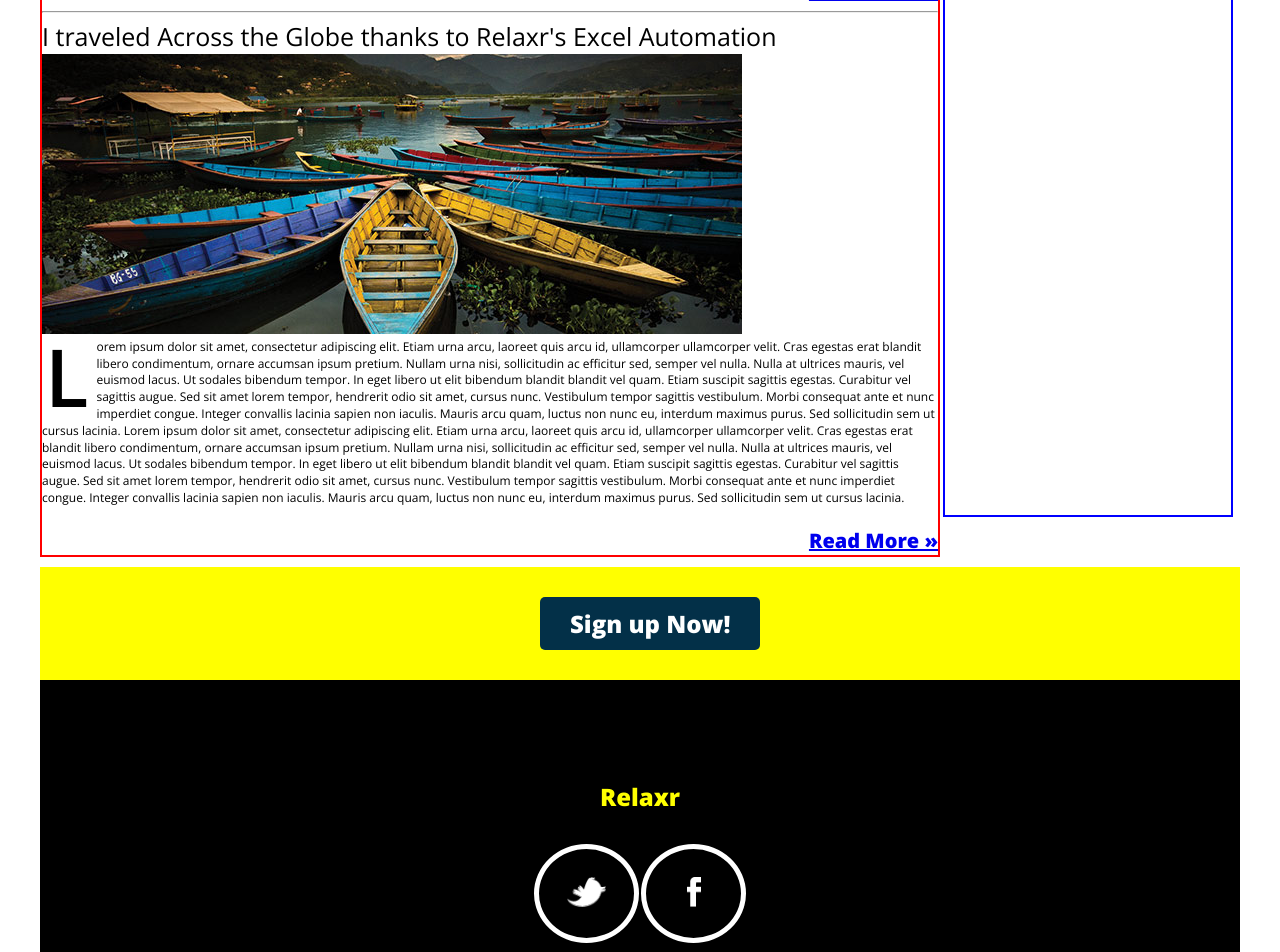
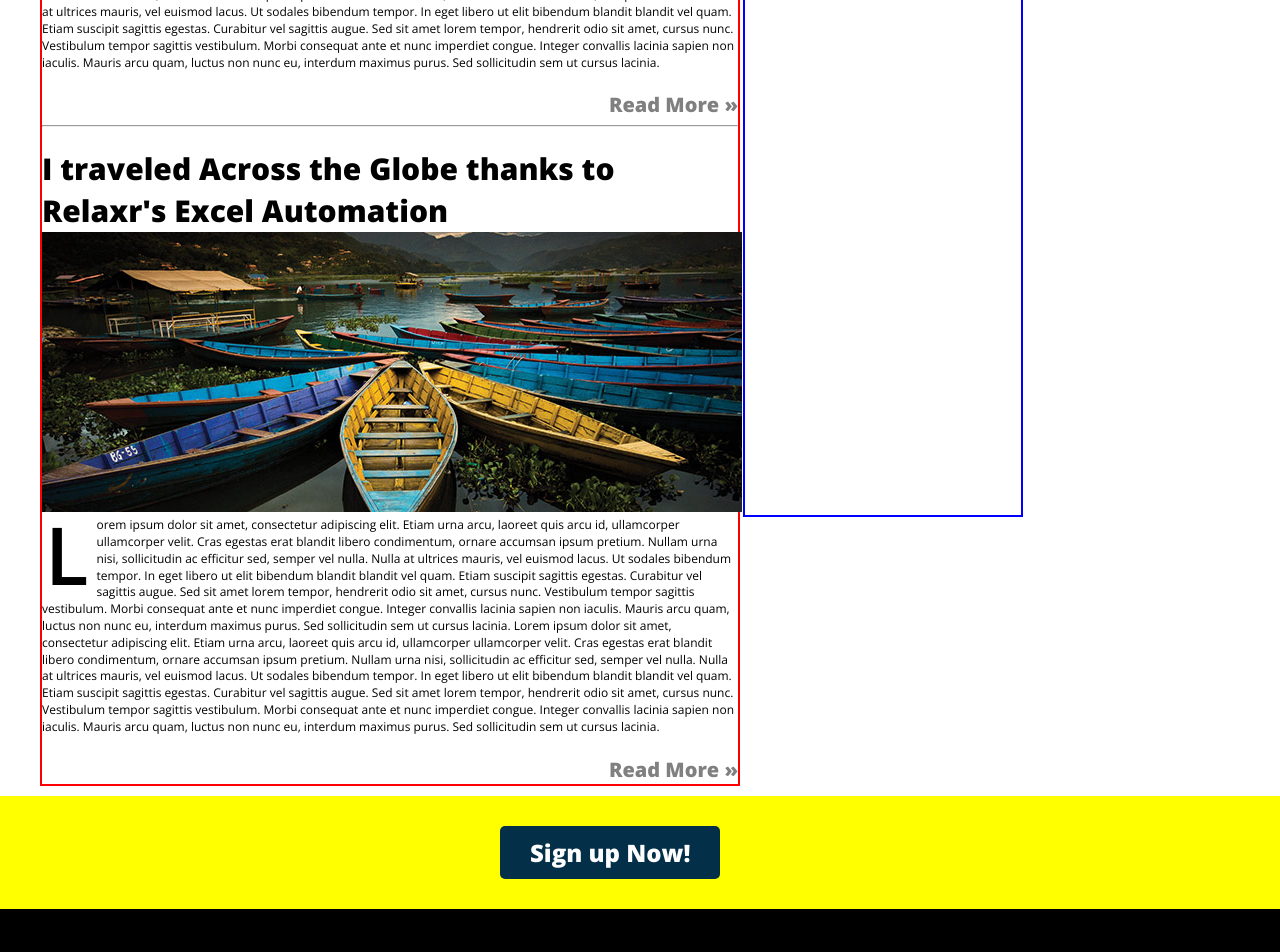
Before and after one commit to eniergray/Class_Files, a plain HTML site: page Week-2-hw/relaxr_starter_code/blog.html in a window 1280 px wide. Shown: the part 620-1572 px from the top of the page. Drawn offline with nearby package versions, Linux system fonts and the light colour scheme.

Commit message:
updates to blog

```diff
--- a/Week-2-hw/relaxr_starter_code/css/style.css
+++ b/Week-2-hw/relaxr_starter_code/css/style.css
@@ -271,13 +271,14 @@ footer {
     font-weight: 600;
     /*max-height: 300px;*/
     padding-top: 100px;
+    width: 100%;
 
 }
 
   footer h3{
    text-align: center;
    color: yellow;
-   font-size: 24px;
+   font-size: 34px;
    font-weight: 900;
    padding-bottom: 30px;
    margin-top: 0px;
@@ -287,9 +288,9 @@ footer {
 footer li{
     display: inline-block;
     /*padding: 20px;*/
-    width: 105px;
-    padding: 28px 0px;
-    border: 5px solid white;
+    width: 60px;
+    padding: 15px 0px;
+    border: 3px solid white;
     border-radius: 50%;
     transition: all 1s;
 
@@ -303,8 +304,7 @@ footer ul li:hover {
 
 }
 footer ul li img{
-    height: 30px;
-
+    height: 20px;
 
 }
 
@@ -328,11 +328,12 @@ div#blog header {
   background-color: #033048;
   /*background-size: cover; - only works with images*/
   padding: 10px 0;
+  /*width: 90%;*/
 
  }
 
  div#blog header div.inner{
-  width: 1200px;
+  width: 1000px;
   margin: 0 auto;
 
  }
@@ -353,8 +354,6 @@ div#blog header nav ul li{
   display: inline-block;
   color: white;
   margin-right: 10px;
-  margin-right: 10px;
-
 }
 
 div#blog header nav ul li a{
@@ -368,16 +367,17 @@ div#blog header nav ul li a{
 div#blog section#articles{
   border: 2px solid red;
   display: inline-block;
-  width: 900px;
+  width: 700px;
   vertical-align: top;
 }
 
 div#blog aside{
   border: 2px solid blue;
   display: inline-block;
-  width: 290px;
+  width: 280px;
   vertical-align: top;
-  height: 1050px
+  height: 1050px;
+  padding-top: 15px;
 
 
 }
@@ -388,9 +388,11 @@ div#blog div.content-wrap{
 
 }
 
-
 section#articles h2{
-font-size: 25px;
+font-size: 30px;
+font-weight: bold;
+color: black;
+padding-top: 15px;
 
 
 }
@@ -399,10 +401,20 @@ div#blog section#articles article div.read-more{
   text-align: right;
   font-size: 20px;
   font-weight: 700;
+  text-decoration: none;
 
 
 
 }
+
+div#blog section#articles article div.read-more a {
+  font-size: 20px;
+  font-weight: 700;
+  text-decoration: none;
+  color: gray;
+
+}
+
 
 div#blog section#articles article em{
   float: left;
@@ -412,6 +424,23 @@ div#blog section#articles article em{
   padding-right: 8px;
   padding-left: 3px;
   font-weight: 600;
+}
+
+aside{
+  padding: 0 5px 0 5px;
+}
+
+aside ul li {
+  text-decoration: none;
+  color: gray;
+
+}
+
+aside div.read-more a{
+  font-weight: bold;
+  text-decoration: none;
+  color: gray;
+
 }
 
  aside h3{
@@ -466,6 +495,7 @@ div#blog section#signup  {
     padding-top: 30px;
     padding-bottom: 30px;
     margin-top: 10px;
+    width: 100%;
 
 
 }
```
Also changed, not shown: Week-2-hw/relaxr_starter_code/blog.html (+7 -15 lines).
